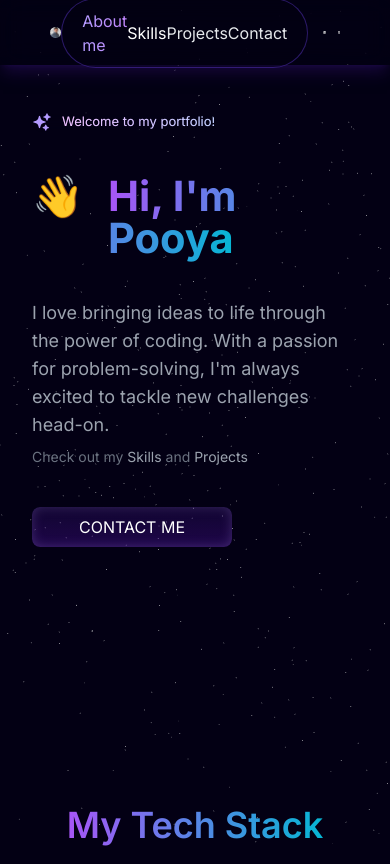
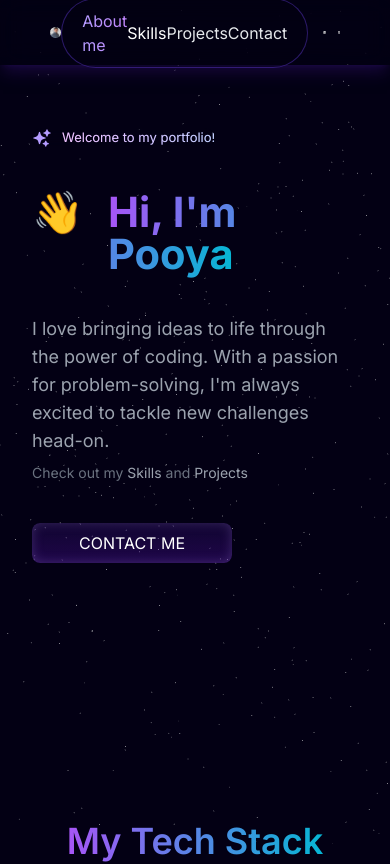
Before and after one commit to pooya-jb/portfolio, a Next.js app: page / in a window 390 px wide. Shown: the top 864 px of the page. Built offline with nearby package versions, Linux system fonts and the light colour scheme; a web font is replaced by a local one.

Commit message:
production

```diff
--- a/components/sub/HeroContext.module.css
+++ b/components/sub/HeroContext.module.css
@@ -41,6 +41,6 @@
   }
   .heroContainer {
     padding: 2rem;
-    margin-top: 5rem;
+    margin-top: 6rem;
   }
 }
```
